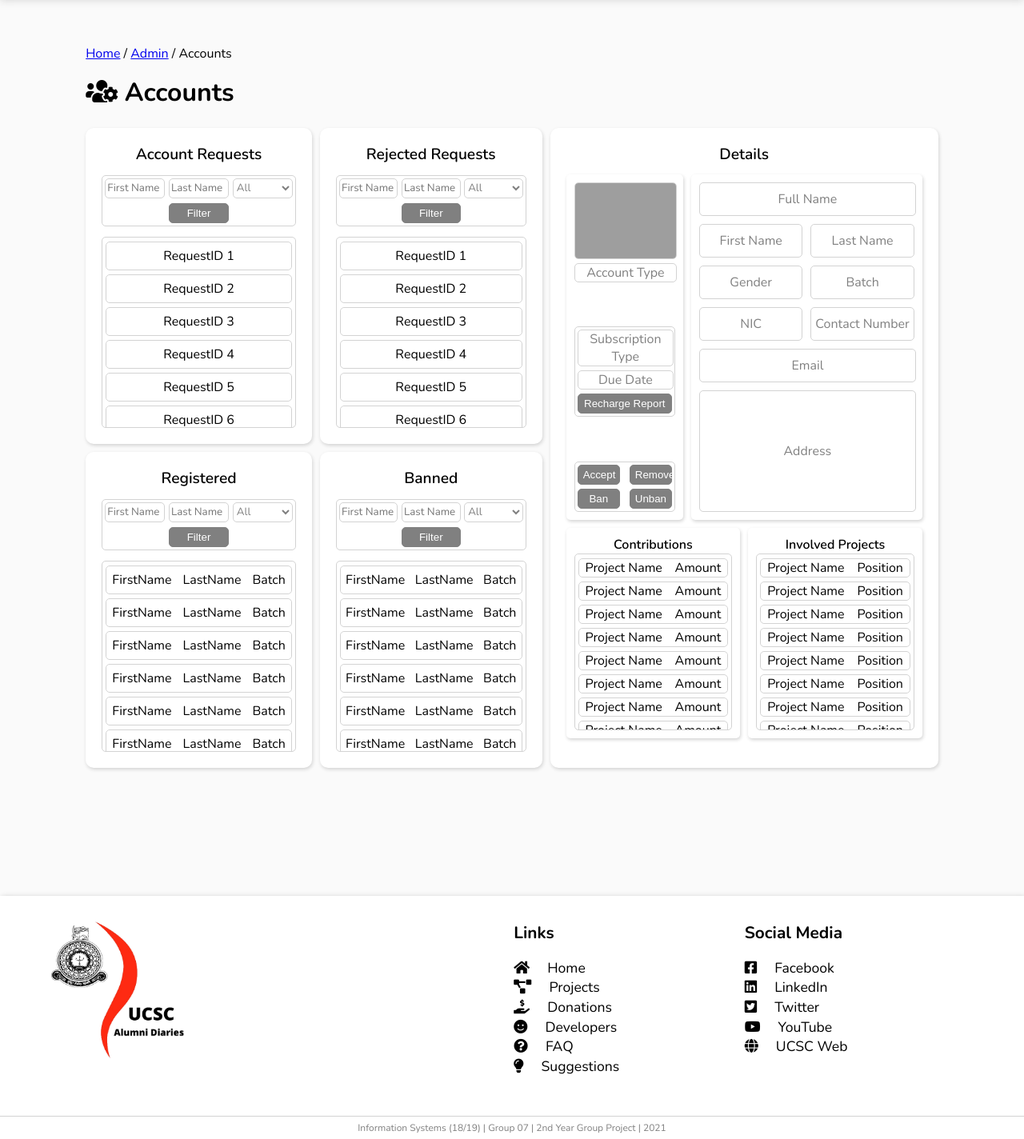
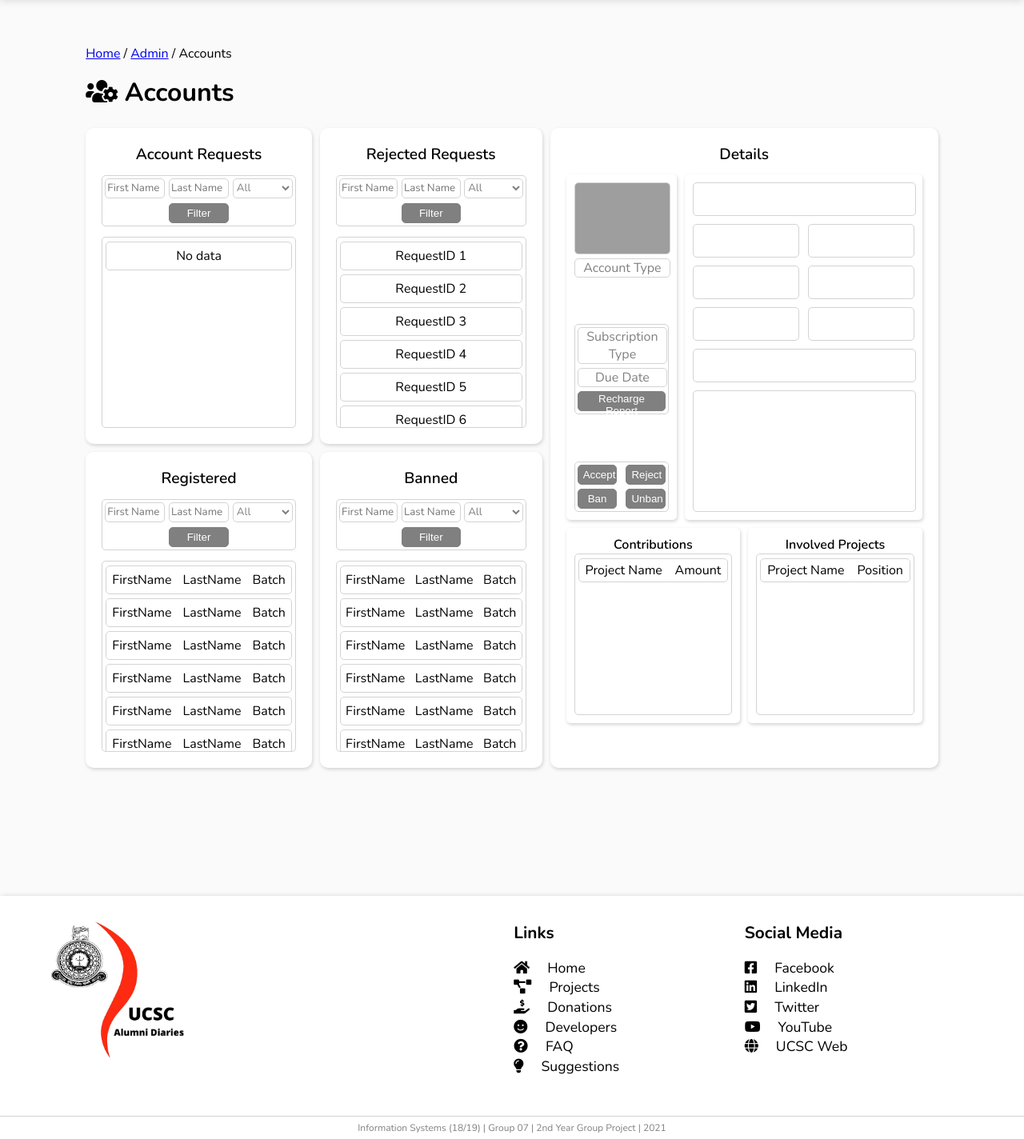
Before and after one commit to IsuruVihan/UCSC_Alumni_Diaries, a PHP site: page /admin-accounts.php in a window 1280 px wide. Shown: the part 70-1494 px from the top of the page at 80% size. Run offline with PHP 8.4, Linux system fonts and the light colour scheme; tables that the repository leaves empty hold one stand-in row (values such as "Sample post"); some libraries are stand-ins or nearby versions; grey boxes are pictures that could not be loaded.

Commit message:
Admin member account requests done

```diff
--- a/assets/styles/admin-accounts.css
+++ b/assets/styles/admin-accounts.css
@@ -400,3 +400,8 @@
     overflow: hidden;
     overflow-y: scroll;
 }
+
+.filter-form {
+    padding: 0;
+    margin: 0;
+}
--- a/pages/admin-accounts.php
+++ b/pages/admin-accounts.php
@@ -4,6 +4,32 @@
 <script src='../js/admin-accounts.js'></script>
 
 <?php include('../components/header.php'); ?>
+
+<script>
+    $(document).ready(() => {
+        $('#member-account-requests').load("../server/admin-accounts/member-account-requests.php");
+        $('#member-account-requests-filter').submit((event) => {
+            event.preventDefault();
+            const first_name = $('#mem-acc-req-filter-fname').val();
+            const last_name = $('#mem-acc-req-filter-lname').val();
+            const batch = $('#mem-acc-req-filter-batch').val();
+
+            $('#member-account-requests').load("../server/admin-accounts/member-account-requests-filter.php", {
+                first_name: first_name,
+                last_name: last_name,
+                batch: batch
+            });
+        });
+        // $('.acc-req-btn').click((event) => {
+        //     console.log(event.target.id);
+        // });
+    });
+    const ViewDetails = (id) => {
+        $('#details-panel').load('../server/admin-accounts/member-account-request-details.php', {
+            request_id: id
+        });
+    }
+</script>
 
 <div class='main-container'>
     <p class='breadcrumb'>
@@ -20,63 +46,29 @@
             Account Requests
         </div>
         <div class='filter'>
+            <form id='member-account-requests-filter' class='filter-form'>
                 <div class='col1'>
-                <input class='input-field' type='text' placeholder='First Name'/>
-                <input class='input-field' type='text' placeholder='Last Name'/>
-                <select class='input-field'>
+                    <input id='mem-acc-req-filter-fname' class='input-field' type='text' placeholder='First Name'/>
+                    <input id='mem-acc-req-filter-lname' class='input-field' type='text' placeholder='Last Name'/>
+                    <select id='mem-acc-req-filter-batch' class='input-field'>
                         <option value='All'>All</option>
                         <option value='2018/2019'>2018/2019</option>
                         <option value='2018/2019'>2019/2020</option>
-                    <option value='2018/2019'>2020/2021</option>
+                        <option value='2019/2020'>2020/2021</option>
                     </select>
                 </div>
                 <div class='col2'>
-                <button class='filter-btn btn'>Filter</button>
+                    <input type='submit' value='Filter' class='filter-btn btn'>
                 </div>
+            </form>
         </div>
-        <div class='results'>
-            <div class='result' onmouseover="DisplayButtons('acc-req-1')" onmouseout="HideButtons('acc-req-1')">
-                <p class='request-id'>RequestID 1</p>
-                <div class='buttons' id='acc-req-1'>
-                    <button class='view-btn btn'>View</button>
-                </div>
-            </div>
-            <div class='result' onmouseover="DisplayButtons('acc-req-2')" onmouseout="HideButtons('acc-req-2')">
-                <p class='request-id'>RequestID 2</p>
-                <div class='buttons' id='acc-req-2'>
-                    <button class='view-btn btn'>View</button>
-                </div>
-            </div>
-            <div class='result' onmouseover="DisplayButtons('acc-req-3')" onmouseout="HideButtons('acc-req-3')">
-                <p class='request-id'>RequestID 3</p>
-                <div class='buttons' id='acc-req-3'>
-                    <button class='view-btn btn' id='acc-req-3'>View</button>
-                </div>
-            </div>
-            <div class='result' onmouseover="DisplayButtons('acc-req-4')" onmouseout="HideButtons('acc-req-4')">
-                <p class='request-id'>RequestID 4</p>
-                <div class='buttons' id='acc-req-4'>
-                    <button class='view-btn btn' id='acc-req-4'>View</button>
-                </div>
-            </div>
-            <div class='result' onmouseover="DisplayButtons('acc-req-5')" onmouseout="HideButtons('acc-req-5')">
-                <p class='request-id'>RequestID 5</p>
-                <div class='buttons' id='acc-req-5'>
-                    <button class='view-btn btn' id='acc-req-5'>View</button>
-                </div>
-            </div>
-            <div class='result' onmouseover="DisplayButtons('acc-req-6')" onmouseout="HideButtons('acc-req-6')">
-                <p class='request-id'>RequestID 6</p>
-                <div class='buttons' id='acc-req-6'>
-                    <button class='view-btn btn' id='acc-req-6'>View</button>
-                </div>
-            </div>
-            <div class='result' onmouseover="DisplayButtons('acc-req-7')" onmouseout="HideButtons('acc-req-7')">
-                <p class='request-id'>RequestID 7</p>
-                <div class='buttons' id='acc-req-7'>
-                    <button class='view-btn btn' id='acc-req-7'>View</button>
-                </div>
-            </div>
+        <div class='results' id='member-account-requests'>
+<!--            <div class='result' onmouseover="DisplayButtons('acc-req-8')" onmouseout="HideButtons('acc-req-8')">-->
+<!--                <p class='request-id'>RequestID 8</p>-->
+<!--                <div class='buttons' id='acc-req-8'>-->
+<!--                    <button class='acc-req-btn view-btn btn' id='8'>View</button>-->
+<!--                </div>-->
+<!--            </div>-->
         </div>
     </div>
     <div class='card rejected-requests'>
@@ -306,7 +298,10 @@
             </div>
         </div>
     </div>
-    <div class='details'>
+
+
+
+    <div id='details-panel' class='details'>
         <div class='details-title'>
             Details
         </div>
@@ -332,7 +327,7 @@
                 <div class='section-3'>
                     <div class='sec-row-1'>
                         <button class='accept-btn btn'>Accept</button>
-                        <button class='remove-btn btn'>Remove</button>
+                        <button class='remove-btn btn'>Reject</button>
                     </div>
                     <div class='sec-row-2'>
                         <button class='ban-btn btn'>Ban</button>
@@ -341,23 +336,23 @@
                 </div>
             </div>
             <div class='container-2'>
-                <div class='full-name details-field'>Full Name</div>
+                <div class='full-name details-field'></div>
                 <div class='middle-section'>
                     <div class='mid-sec-row'>
-                        <div class='first-name details-field'>First Name</div>
-                        <div class='last-name details-field'>Last Name</div>
+                        <div class='first-name details-field'></div>
+                        <div class='last-name details-field'></div>
                     </div>
                     <div class='mid-sec-row'>
-                        <div class='gender details-field'>Gender</div>
-                        <div class='batch details-field'>Batch</div>
+                        <div class='gender details-field'></div>
+                        <div class='batch details-field'></div>
                     </div>
                     <div class='mid-sec-row'>
-                        <div class='nic details-field'>NIC</div>
-                        <div class='contact-number details-field'>Contact Number</div>
+                        <div class='nic details-field'></div>
+                        <div class='contact-number details-field'></div>
                     </div>
                 </div>
-                <div class='email details-field'>Email</div>
-                <div class='address details-field'>Address</div>
+                <div class='email details-field'></div>
+                <div class='address details-field'></div>
             </div>
         </div>
         <div class='row-2'>
@@ -366,78 +361,6 @@
                     Contributions
                 </div>
                 <div class='list'>
-                    <div class='result'>
-                        <div class='project-name'>
-                            Project Name
-                        </div>
-                        <div class='amount'>
-                            Amount
-                        </div>
-                    </div>
-                    <div class='result'>
-                        <div class='project-name'>
-                            Project Name
-                        </div>
-                        <div class='amount'>
-                            Amount
-                        </div>
-                    </div>
-                    <div class='result'>
-                        <div class='project-name'>
-                            Project Name
-                        </div>
-                        <div class='amount'>
-                            Amount
-                        </div>
-                    </div>
-                    <div class='result'>
-                        <div class='project-name'>
-                            Project Name
-                        </div>
-                        <div class='amount'>
-                            Amount
-                        </div>
-                    </div>
-                    <div class='result'>
-                        <div class='project-name'>
-                            Project Name
-                        </div>
-                        <div class='amount'>
-                            Amount
-                        </div>
-                    </div>
-                    <div class='result'>
-                        <div class='project-name'>
-                            Project Name
-                        </div>
-                        <div class='amount'>
-                            Amount
-                        </div>
-                    </div>
-                    <div class='result'>
-                        <div class='project-name'>
-                            Project Name
-                        </div>
-                        <div class='amount'>
-                            Amount
-                        </div>
-                    </div>
-                    <div class='result'>
-                        <div class='project-name'>
-                            Project Name
-                        </div>
-                        <div class='amount'>
-                            Amount
-                        </div>
-                    </div>
-                    <div class='result'>
-                        <div class='project-name'>
-                            Project Name
-                        </div>
-                        <div class='amount'>
-                            Amount
-                        </div>
-                    </div>
                     <div class='result'>
                         <div class='project-name'>
                             Project Name
@@ -461,66 +384,15 @@
                             Position
                         </div>
                     </div>
-                    <div class='result'>
-                        <div class='project-name'>
-                            Project Name
-                        </div>
-                        <div class='position'>
-                            Position
-                        </div>
-                    </div>
-                    <div class='result'>
-                        <div class='project-name'>
-                            Project Name
-                        </div>
-                        <div class='position'>
-                            Position
-                        </div>
-                    </div>
-                    <div class='result'>
-                        <div class='project-name'>
-                            Project Name
-                        </div>
-                        <div class='position'>
-                            Position
-                        </div>
-                    </div>
-                    <div class='result'>
-                        <div class='project-name'>
-                            Project Name
-                        </div>
-                        <div class='position'>
-                            Position
-                        </div>
-                    </div>
-                    <div class='result'>
-                        <div class='project-name'>
-                            Project Name
-                        </div>
-                        <div class='position'>
-                            Position
-                        </div>
-                    </div>
-                    <div class='result'>
-                        <div class='project-name'>
-                            Project Name
-                        </div>
-                        <div class='position'>
-                            Position
-                        </div>
-                    </div>
-                    <div class='result'>
-                        <div class='project-name'>
-                            Project Name
-                        </div>
-                        <div class='position'>
-                            Position
-                        </div>
-                    </div>
-                </div>
                 </div>
             </div>
         </div>
     </div>
 
+
+
+
+
+</div>
+
 <?php include('../components/footer.php'); ?>
--- /dev/null
+++ b/server/admin-accounts/member-account-requests.php
@@ -0,0 +1,34 @@
+<?php
+    include('../../db/db-conn.php');
+
+    $query = "SELECT id FROM memberaccountrequests WHERE isRejected='0'";
+    $results = mysqli_query($conn, $query);
+    if (mysqli_num_rows($results) > 0) {
+        while($row = mysqli_fetch_assoc($results)) {
+//            <script>
+//            $('.acc-req-btn').click((event) => {
+//                console.log(event.target.id);
+//            });
+//                </script>
+            echo "
+                <div
+                    class='result'
+                    onmouseover=DisplayButtons('acc-req-${row['id']}')
+                    onmouseout=HideButtons('acc-req-${row['id']}')
+                >
+                    <p class='request-id'>RequestID ${row['id']}</p>
+                    <div class='buttons' id='acc-req-${row['id']}'>
+                        <button onclick=ViewDetails('${row['id']}') class='view-btn btn acc-req-btn' id='${row['id']}'>
+                            View
+                        </button>
+                    </div>
+                </div>
+            ";
+        }
+    } else {
+        echo "
+            <div class='result'>
+                <p class='request-id'>No data</p>
+            </div>
+        ";
+    }
```
Also changed, not shown: server/admin-accounts/member-account-request-details.php (added, +100 -0 lines). Lines whose indentation alone changed are shown as unchanged.
